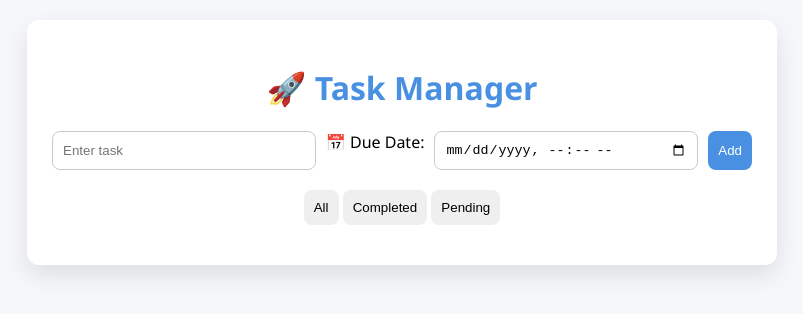
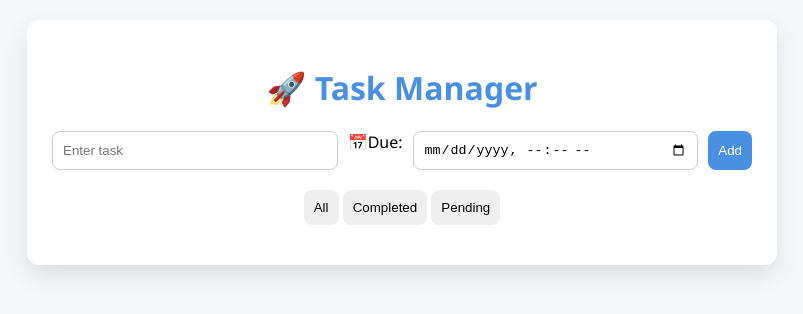
Before and after one commit to widespread0-0/Task-Manager-app, a website: page public/index.html in a window 1280 px wide. Shown: the whole page, without its empty margins (238-1041 px from the left). Drawn offline with Linux system fonts and the light colour scheme; no server answers.

Commit message:
Update due date label formatting in index.html

```diff
--- a/public/index.html
+++ b/public/index.html
@@ -139,7 +139,7 @@
 
   <div class="input-group">
     <input id="taskInput" placeholder="Enter task">
-    <label for="dueDateInput">📅 Due Date:</label>
+    <label for="dueDateInput">📅Due:</label>
     <input type="datetime-local" id="dueDateInput">
     <button class="add-btn" onclick="addTask()">Add</button>
   </div>
```
